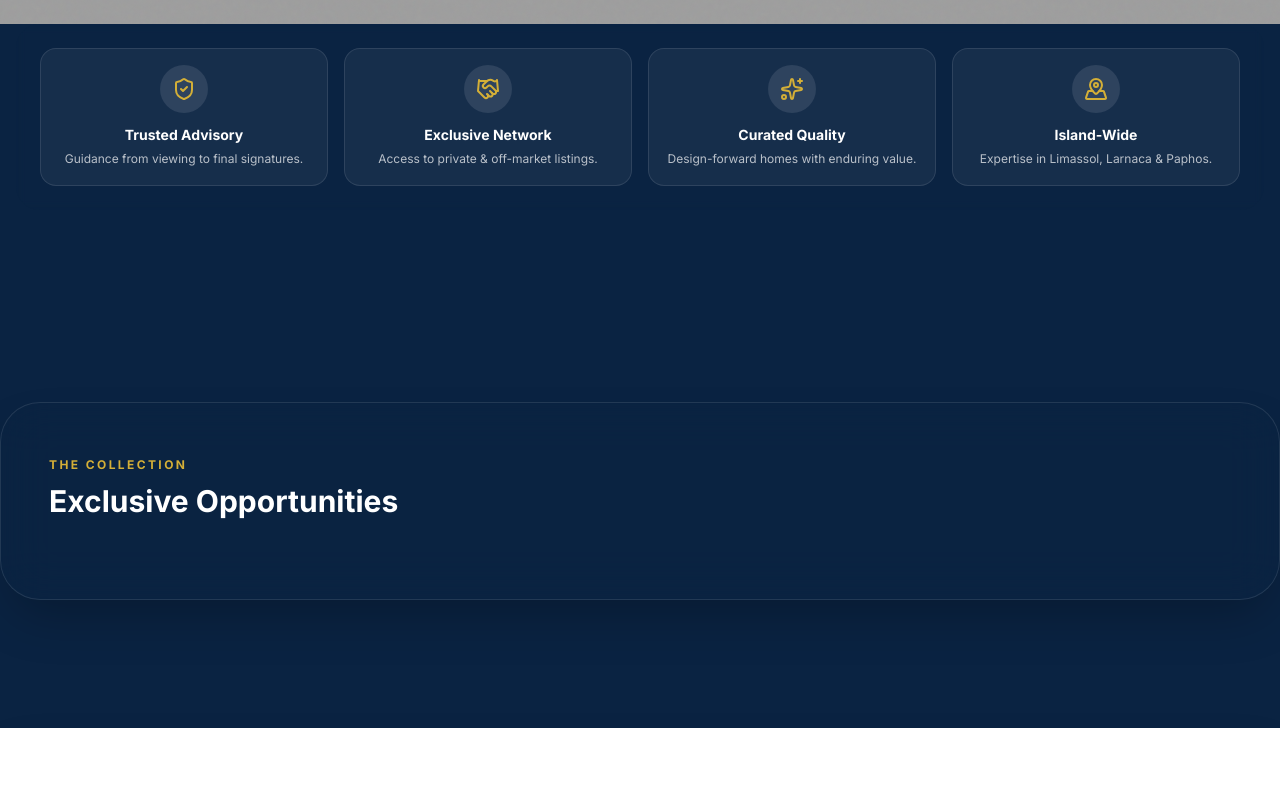
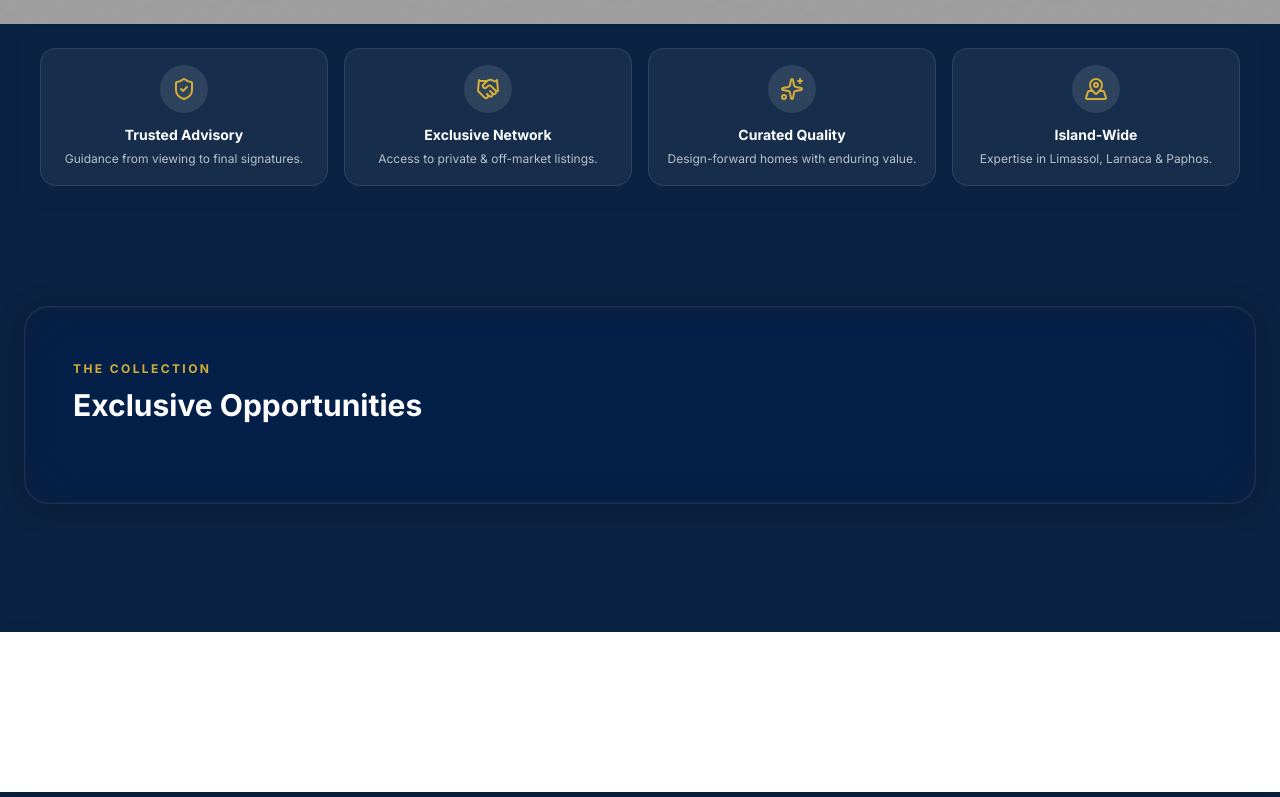
Before and after one commit to tmsgroupeu/tmsestates, a Next.js app in the folder web/: page / in a window 1280 px wide. Shown: the part 776-1573 px from the top of the page. Built offline with nearby package versions, Linux system fonts and the light colour scheme; no server answers; grey boxes are pictures that could not be loaded.

Commit message:
Update GlassSection.tsx

```diff
--- a/web/src/components/ui/GlassSection.tsx
+++ b/web/src/components/ui/GlassSection.tsx
@@ -1,18 +1,11 @@
-"use client";
-
-import { motion } from "framer-motion";
 import { ReactNode } from "react";
 
 export default function GlassSection({ children, className = "" }: { children: ReactNode; className?: string }) {
   return (
-    <motion.div
-      initial={{ opacity: 0, y: 50 }}
-      whileInView={{ opacity: 1, y: 0 }}
-      viewport={{ once: true, margin: "-100px" }}
-      transition={{ duration: 0.8 }}
-      className={`relative w-full max-w-7xl mx-auto my-24 p-8 md:p-12 rounded-[40px] border border-white/10 bg-[rgba(10,35,66,0.6)] backdrop-blur-xl shadow-2xl ${className}`}
-    >
-      {children}
-    </motion.div>
+    <section className={`relative w-full max-w-7xl mx-auto px-4 sm:px-6 ${className}`}>
+      <div className="apple-glass rounded-3xl p-8 sm:p-12 overflow-hidden">
+        {children}
+      </div>
+    </section>
   );
 }
```
